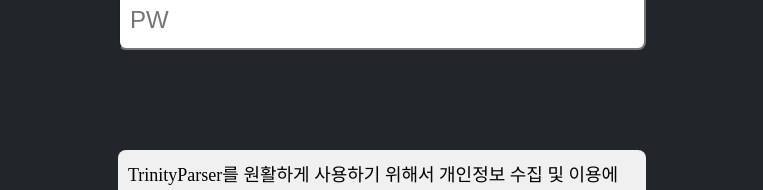
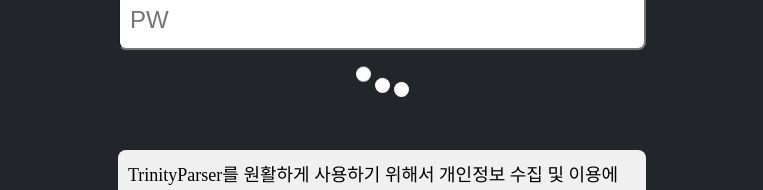
Before and after one commit to KECO-00/TrinityParser, a React (Vite) app: page /login in a window 1280 px wide. Both pictures are taken after a click on the button "Login". Shown: the part 236-426 px from the top of the page, without its empty margins (258-1021 px from the left). Built offline with nearby package versions, Linux system fonts and the light colour scheme; no server answers.

Commit message:
feat: 로그인 요청 시 로딩 아이콘 추가

```diff
--- a/src/pages/LoginPage.tsx
+++ b/src/pages/LoginPage.tsx
@@ -1,5 +1,6 @@
 import React, { useState }from 'react';
 import { useMovePage } from '../hooks/navigator';
+import { SyncLoader } from "react-spinners";
 import '../styles/Login.css';
 
 interface Response {
@@ -22,6 +23,7 @@ export default function LoginPage (props: ILoginPageProps) {
   const [pw, setPw] = useState<string>('');
   const [errMsg, setErrMsg] = useState<string>('');
   const [isChecked, setIsChecked] = useState<boolean>(false);
+  const [isLoading, setIsLoading] = useState<boolean>(false);
 
   const handleCheckboxChange = () => {
     setIsChecked(!isChecked);
@@ -29,6 +31,7 @@ export default function LoginPage (props: ILoginPageProps) {
 
   const handleLogin = async () => {
     setErrMsg('');
+    setIsLoading(true);
     if(isChecked){
       try {
         const res = await fetch(`${api_url}/trinity/login`, {
@@ -47,14 +50,16 @@ export default function LoginPage (props: ILoginPageProps) {
 
         if(data.status === "OK" && data.data){
           props.setLoggedIn(true);
-
+          setIsLoading(false);
           movePage('/');
         } else {
+          setIsLoading(false);
           setErrMsg('유효하지 않은 로그인 정보입니다.');
         }
 
       } catch (err) {
         console.error("Error logging in:", err);
+        setIsLoading(false);
         setErrMsg("로그인 중 오류가 발생했습니다.");
       }
     }else{
@@ -83,7 +88,12 @@ export default function LoginPage (props: ILoginPageProps) {
             </div>
 
             <div className="error-container">
-              {errMsg}
+              {
+                isLoading
+                ? <SyncLoader color='white' />
+                : errMsg
+                //
+              }
             </div>
 
             <div className="policy-box">
```
